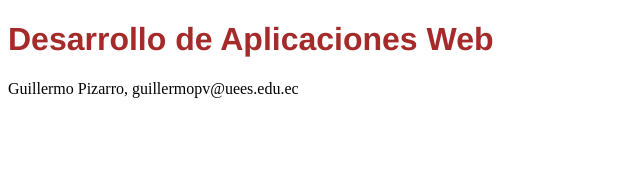
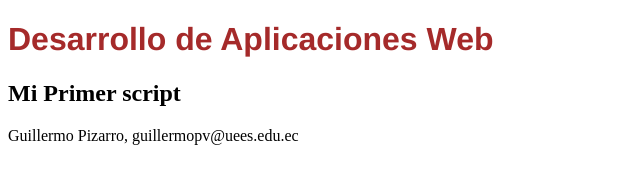
Before and after one commit to omarjcm/2022-desarrollo_aplicaciones_web, a plain HTML site: page code/html/taller_01/index.html in a window 1280 px wide. Shown: the whole page, without its empty margins (0-640 px from the left). Drawn offline with Linux system fonts and the light colour scheme.

Commit message:
Inclusión de script

```diff
--- a/code/html/taller_01/index.html
+++ b/code/html/taller_01/index.html
@@ -9,13 +9,16 @@
         <meta name="author" content="Guillermo Pizarro" />
         <meta name="viewport" content="width=device-width, initial-scale=1.0">
         <link rel="stylesheet" href="estilos.css">
+        <script src="script.js"></script>
     </head>
-    <body>
+    <body onload="cargar_datos()">
         <header>
             <h1>Desarrollo de Aplicaciones Web</h1>
         </header>
         <nav></nav>
-        <main></main>
+        <main>
+            <div id="daw"></div>
+        </main>
         <footer>
             Guillermo Pizarro, guillermopv@uees.edu.ec
         </footer>
--- /dev/null
+++ b/code/html/taller_01/script.js
@@ -0,0 +1,4 @@
+function cargar_datos() {
+    var daw = document.getElementById("daw")
+    daw.innerHTML = "<h2>Mi Primer script</h2>"
+}
```
